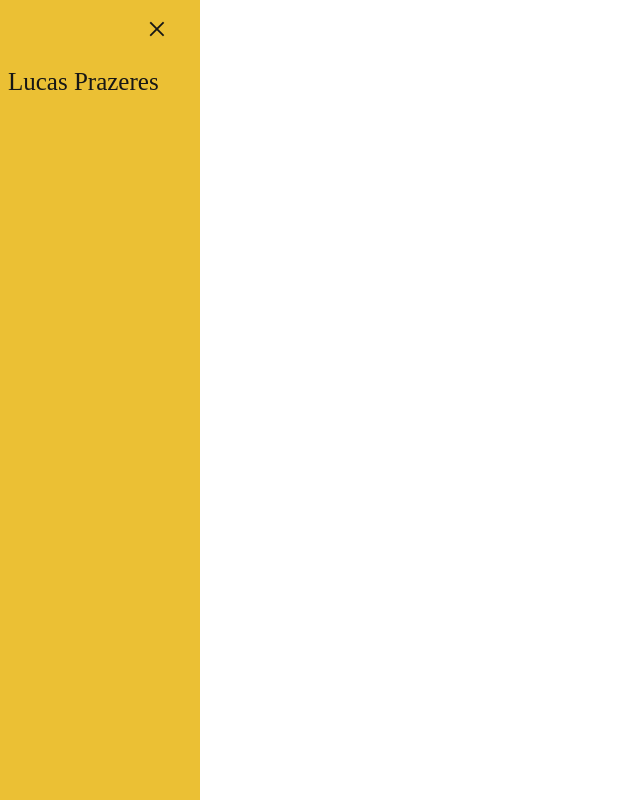
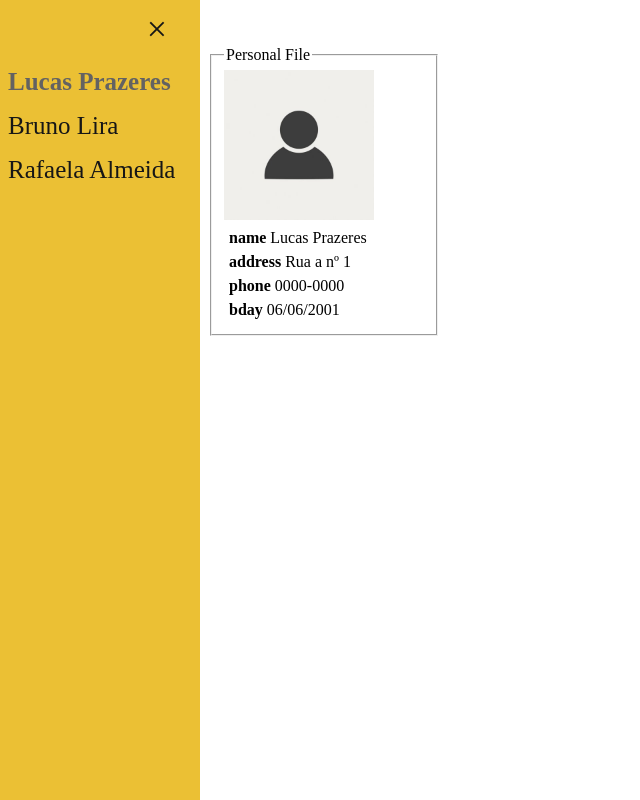
Before and after one commit to lucascprazeres/Vanilla-JS-scratches, a plain HTML site: page cause-effect/index.html in a window 1280 px wide. Both pictures are taken after a click on the link "Lucas Prazeres". Shown: the whole page, without its empty margins (0-640 px from the left). Drawn offline with Linux system fonts and the light colour scheme.

Commit message:
registration-via-js feature ready

```diff
--- a/cause-effect/assets/css/style.css
+++ b/cause-effect/assets/css/style.css
@@ -52,9 +52,10 @@
 
 fieldset {
     display: none;
+    max-width: 200px;
 }
 
-.fichas {
+.files {
     transition: margin-left .5s;
     margin-left: 200px;
 }
--- a/cause-effect/assets/js/index.js
+++ b/cause-effect/assets/js/index.js
@@ -11,16 +11,15 @@ function registrateProfile(personObj) {
     const navItem = createSidenavItem(personObj);
     setSidenavItemToHTML(navItem);
     const panel = createProfilePane(personObj);
-    console.log(panel);
-    //setProfilePaneToHTML(panel);
+    setProfilePaneToHTML(panel);
 }
 
 function createSidenavItem(personObj) {
     const a = document.createElement('a');
-    const name = personObj.name.split('')[0];
+    const name = personObj.name.split(' ')[0].toLowerCase();
 
     a.setAttribute('id', name);
-    a.setAttribute('onclick', `showProfile(${name})`);
+    a.setAttribute('onclick', `showProfile('${name}')`);
     a.innerText = personObj.name;
     return a;
 
@@ -29,6 +28,7 @@ function createSidenavItem(personObj) {
 function createProfilePane(personObj) {
     const keys = Object.keys(personObj);
     const values = Object.values(personObj);
+    const name = personObj.name.split(' ')[0].toLowerCase();
 
     const newProfilePane = document.createElement('fieldset');
     const title = document.createElement('legend');
@@ -38,10 +38,12 @@ function createProfilePane(personObj) {
 
     title.innerText = "Personal File";
     img.src = "./assets/img/placeholder.jpg";
+    img.classList.add('img-placeholder');
 
     for (let element of paneStructure)
         newProfilePane.appendChild(element);
 
+    newProfilePane.classList.add(name);
     return newProfilePane;
 }
 
@@ -69,6 +71,11 @@ function setSidenavItemToHTML(sidenavItem){
     sidenav.appendChild(sidenavItem);
 }
 
+function setProfilePaneToHTML(profilePane) {
+    const profilesSection = document.getElementsByClassName('files')[0];
+    profilesSection.appendChild(profilePane);
+}
+
 function openNav() {
     document.getElementsByClassName("sidenav")[0].style.width = "200px";
     document.getElementsByClassName("files")[0].style.marginLeft = "200px";
@@ -81,8 +88,10 @@ function closeNav() {
 
 function showProfile(name) {
     refreshPane();
-    const profile = document.getElementsByClassName(name)[0];
-    document.querySelector(`#${profile.className}`).classList.add("btn-selected");
+    const profile = document.querySelector(`.${name}`);
+    document.getElementById(name).classList.add('btn-selected');
+    console.log(profile);
+    console.log(name);
     profile.style.display = "block";
 }
 
@@ -95,7 +104,9 @@ function refreshPane() {
 
 
 const people = [
-    createNewPerson('Lucas Prazeres', 'Rua 222 nº 111', '0000-0000', '06/06/2001')
+    createNewPerson('Lucas Prazeres', 'Rua a nº 1', '0000-0000', '06/06/2001'),
+    createNewPerson('Bruno Lira', 'Rua b nº 2', '1111-1111', '16/09/1990'),
+    createNewPerson('Rafaela Almeida', 'Rua c nº 3', '2222-2222', '01/01/2005')
 ]
 
 for (let person of people) {
--- a/cause-effect/index.html
+++ b/cause-effect/index.html
@@ -18,7 +18,7 @@
 
     <div id="main"></div>
 
-    <section class="files">
+    <section class="files"></section>
 
 
     <script src="./assets/js/index.js"></script>
```
